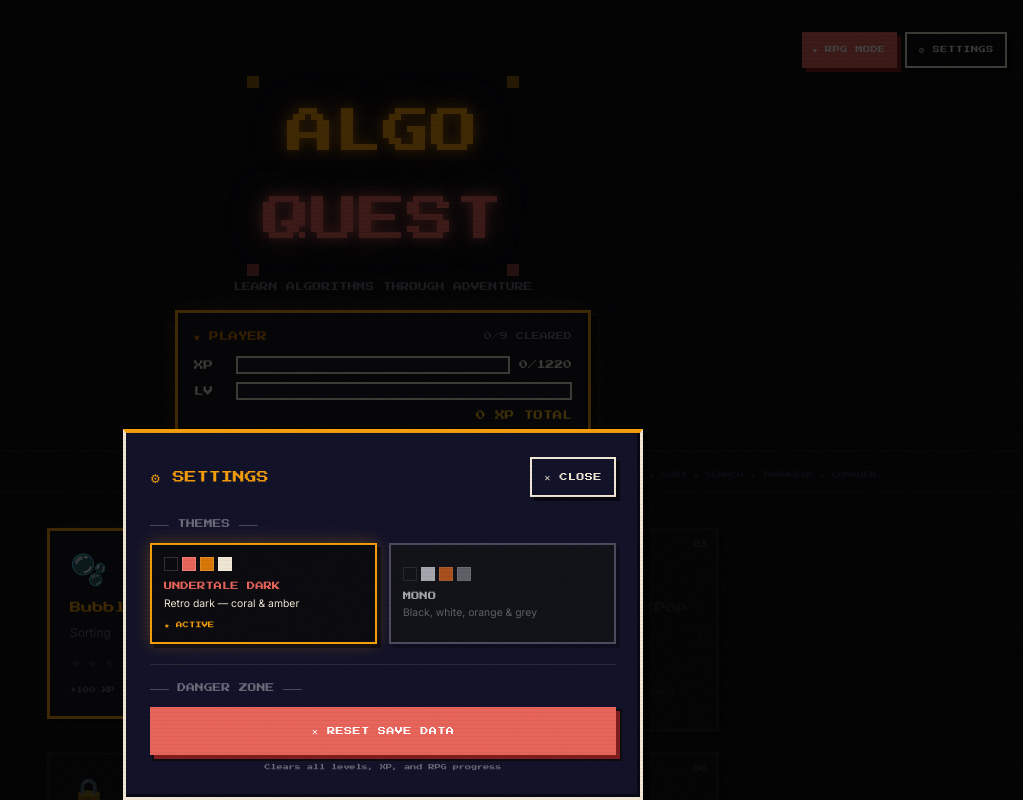
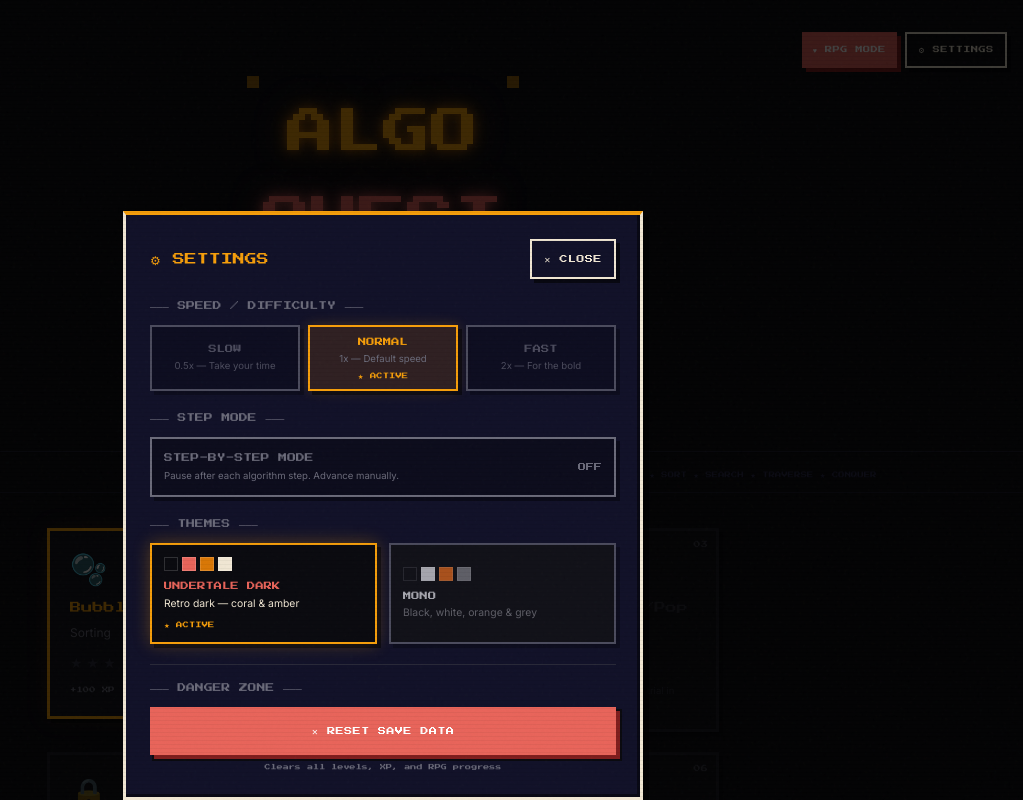
Before and after one commit to AaronCx/algoquest, a React (Vite) app: page / in a window 1280 px wide. Both pictures are taken after a click on the button "⚙ SETTINGS". Shown: the top 800 px of the page, without its empty margins (257-1280 px from the left). Built offline with nearby package versions, Linux system fonts and the light colour scheme.

Commit message:
feat: add difficulty levels with adjustable animation speed

```diff
--- a/src/components/SettingsModal.jsx
+++ b/src/components/SettingsModal.jsx
@@ -2,9 +2,15 @@
 import { useTheme, THEMES } from '../store/ThemeContext.jsx'
 import { useGame } from '../store/GameContext.jsx'
 
+const SPEED_OPTIONS = [
+  { value: 0.5, label: 'SLOW', desc: '0.5x — Take your time' },
+  { value: 1,   label: 'NORMAL', desc: '1x — Default speed' },
+  { value: 2,   label: 'FAST', desc: '2x — For the bold' },
+]
+
 export default function SettingsModal({ open, onClose }) {
   const { theme, setTheme } = useTheme()
-  const { resetGame } = useGame()
+  const { resetGame, animationSpeed, setAnimationSpeed, stepMode, setStepMode } = useGame()
 
   function handleReset() {
     if (window.confirm('Reset ALL save data? This cannot be undone.')) {
@@ -60,6 +66,109 @@
                 >
                   ✕ CLOSE
                 </button>
+              </div>
+
+              {/* Speed / Difficulty section */}
+              <div className="mb-5">
+                <div
+                  className="pixel-font mb-3"
+                  style={{ fontSize: 'clamp(0.4rem, 1.8vw, 0.55rem)', color: 'var(--text-dim)' }}
+                >
+                  ─── SPEED / DIFFICULTY ───
+                </div>
+
+                <div className="grid grid-cols-3 gap-2">
+                  {SPEED_OPTIONS.map(opt => {
+                    const active = animationSpeed === opt.value
+                    return (
+                      <motion.button
+                        key={opt.value}
+                        onClick={() => setAnimationSpeed(opt.value)}
+                        whileTap={{ scale: 0.97 }}
+                        className="p-2 border-2 transition-all text-center"
+                        style={{
+                          background: active ? 'rgba(217,119,6,0.15)' : 'rgba(0,0,0,0.3)',
+                          borderColor: active ? 'var(--amber-lt)' : 'var(--text-dim)',
+                          opacity: active ? 1 : 0.65,
+                          boxShadow: active
+                            ? '4px 4px 0 rgba(0,0,0,0.5), 0 0 12px rgba(245,158,11,0.2)'
+                            : '4px 4px 0 rgba(0,0,0,0.4)',
+                          minHeight: '44px',
+                          cursor: 'pointer',
+                        }}
+                        aria-pressed={active}
+                        aria-label={`Set speed to ${opt.label}`}
+                      >
+                        <div
+                          className="pixel-font"
+                          style={{
+                            fontSize: 'clamp(0.38rem, 1.8vw, 0.52rem)',
+                            color: active ? 'var(--amber-lt)' : 'var(--text-dim)',
+                            lineHeight: 1.8,
+                          }}
+                        >
+                          {opt.label}
+                        </div>
+                        <div style={{ fontSize: 'clamp(0.5rem, 1.8vw, 0.6rem)', color: 'var(--text-dim)', marginTop: '2px' }}>
+                          {opt.desc}
+                        </div>
+                        {active && (
+                          <motion.div
+                            initial={{ opacity: 0, scale: 0.8 }}
+                            animate={{ opacity: 1, scale: 1 }}
+                            className="pixel-font mt-1"
+                            style={{ fontSize: '0.4rem', color: 'var(--amber-lt)' }}
+                          >
+                            ★ ACTIVE
+                          </motion.div>
+                        )}
+                      </motion.button>
+                    )
+                  })}
+                </div>
+              </div>
+
+              {/* Step Mode toggle */}
+              <div className="mb-5">
+                <div
+                  className="pixel-font mb-3"
+                  style={{ fontSize: 'clamp(0.4rem, 1.8vw, 0.55rem)', color: 'var(--text-dim)' }}
+                >
+                  ─── STEP MODE ───
+                </div>
+
+                <motion.button
+                  onClick={() => setStepMode(!stepMode)}
+                  whileTap={{ scale: 0.97 }}
+                  className="w-full p-3 border-2 transition-all text-left flex items-center justify-between"
+                  style={{
+                    background: stepMode ? 'rgba(34,197,94,0.12)' : 'rgba(0,0,0,0.3)',
+                    borderColor: stepMode ? '#22c55e' : 'var(--text-dim)',
+                    boxShadow: '4px 4px 0 rgba(0,0,0,0.4)',
+                    minHeight: '44px',
+                    cursor: 'pointer',
+                  }}
+                  aria-pressed={stepMode}
+                  aria-label="Toggle step-by-step mode"
+                >
+                  <div>
+                    <div
+                      className="pixel-font"
+                      style={{ fontSize: 'clamp(0.4rem, 1.8vw, 0.55rem)', color: stepMode ? '#22c55e' : 'var(--text-dim)' }}
+                    >
+                      STEP-BY-STEP MODE
+                    </div>
+                    <div style={{ fontSize: 'clamp(0.5rem, 1.8vw, 0.6rem)', color: 'var(--text-dim)', marginTop: '4px' }}>
+                      Pause after each algorithm step. Advance manually.
+                    </div>
+                  </div>
+                  <div
+                    className="pixel-font shrink-0 ml-3"
+                    style={{ fontSize: '0.5rem', color: stepMode ? '#22c55e' : 'var(--text-dim)' }}
+                  >
+                    {stepMode ? 'ON' : 'OFF'}
+                  </div>
+                </motion.button>
               </div>
 
               {/* Themes section */}
--- a/src/store/GameContext.jsx
+++ b/src/store/GameContext.jsx
@@ -1,11 +1,30 @@
 import { createContext, useContext, useState } from 'react'
 import { loadState, saveState, resetState } from './gameStore.js'
 import { ENCOUNTER_UNLOCKS } from '../data/act1Progression.js'
+
+const SPEED_KEY = 'aq_animation_speed'
+const STEP_MODE_KEY = 'aq_step_mode'
 
 const Ctx = createContext(null)
 
 export function GameProvider({ children }) {
   const [state, setState] = useState(loadState)
+  const [animationSpeed, setAnimationSpeedState] = useState(
+    () => parseFloat(localStorage.getItem(SPEED_KEY)) || 1
+  )
+  const [stepMode, setStepModeState] = useState(
+    () => localStorage.getItem(STEP_MODE_KEY) === 'true'
+  )
+
+  function setAnimationSpeed(speed) {
+    setAnimationSpeedState(speed)
+    localStorage.setItem(SPEED_KEY, String(speed))
+  }
+
+  function setStepMode(enabled) {
+    setStepModeState(enabled)
+    localStorage.setItem(STEP_MODE_KEY, String(enabled))
+  }
 
   // ── Level Mode ─────────────────────────────────────────────────────────────
   function completeLevel(levelId, stars, xpEarned) {
@@ -167,6 +186,10 @@
       clearLastEffects,
       unlockLevel,
       resetGame,
+      animationSpeed,
+      setAnimationSpeed,
+      stepMode,
+      setStepMode,
     }}>
       {children}
     </Ctx.Provider>
```
